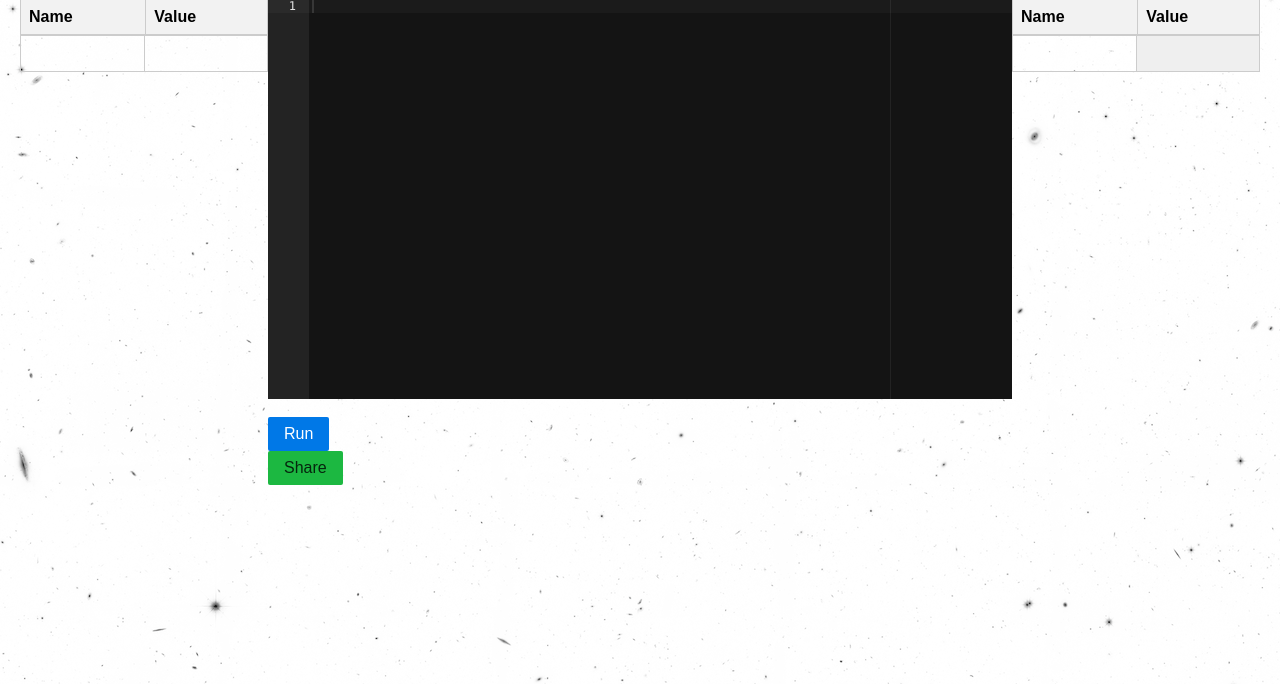
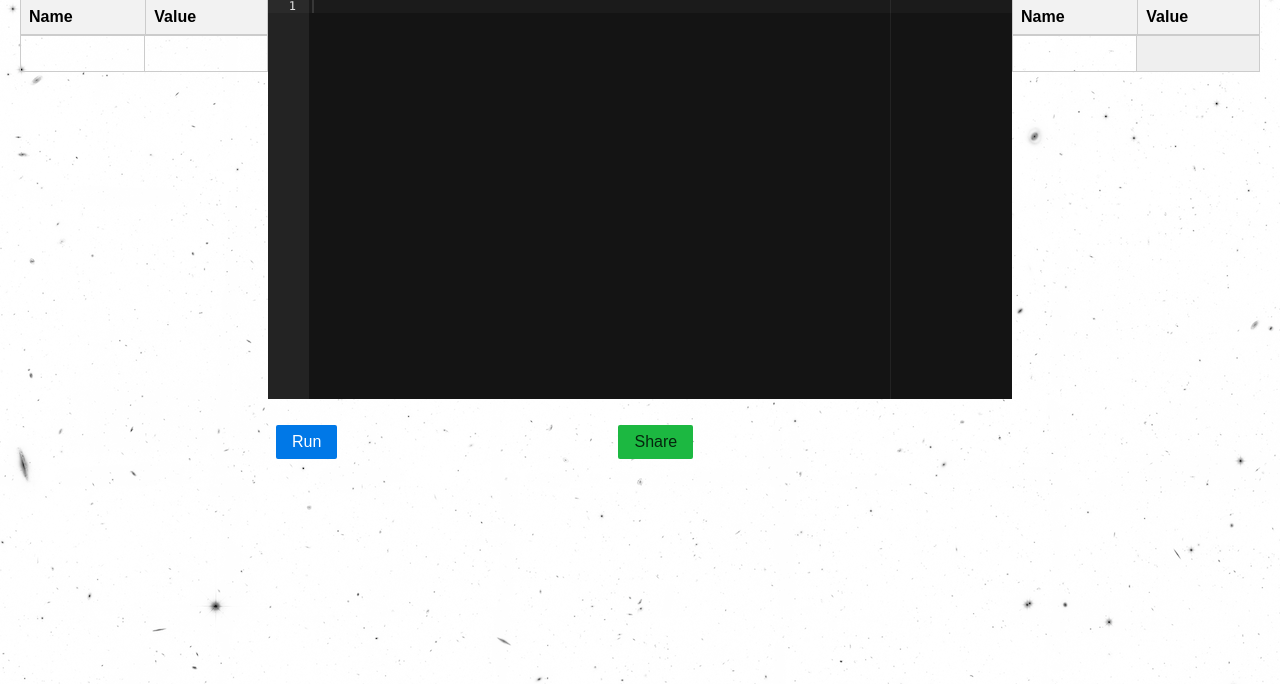
Before and after one commit to DarkStar1982/jsmodela, a Django app: page /model in a window 1280 px wide. Shown: the part 80-764 px from the top of the page. Run offline with Django 5.2, Linux system fonts and the light colour scheme; lists and menus that the app fills with data are empty; some libraries are stand-ins or nearby versions.

Commit message:
small styling improvements

```diff
--- a/jsmodels/pages/static/styles.css
+++ b/jsmodels/pages/static/styles.css
@@ -19,6 +19,11 @@ body
 }
 .error_label_style {
     background-color: #f557f2;
+}
+
+.actions_bar {
+    border-collapse: collapse!important;
+    border: 0px!important
 }
 
 table {
--- a/jsmodels/pages/templates/pages/jsmodels.html
+++ b/jsmodels/pages/templates/pages/jsmodels.html
@@ -42,16 +42,23 @@
 
             </div>
             <div class="pure-u-3-5">
-
                 <h3 style="text-align: center">Code</h3>
                 <div id="editor"></div>
                 <label id="last_error" class="error_label_style"></label><br/>
+                <table>
+                    <tr>
+                        <td class="actions_bar">
                             <button class="pure-button pure-button-primary" onclick="run_code()">Run</button>
+                        </td>
+                        <td class="actions_bar">
                             <form action="/model" method="POST" id="form_ps">
                             {% csrf_token %}
                             <button class="pure-button button-success" type="submit" id="submit_share" onclick="submit_action(event)" value="Share">Share
                             </button>
                             </form>
+                        </td>
+                    </tr>
+                </table>
             </div>
 
             <div class="pure-u-1-5">
```
Lines whose indentation alone changed are shown as unchanged.
